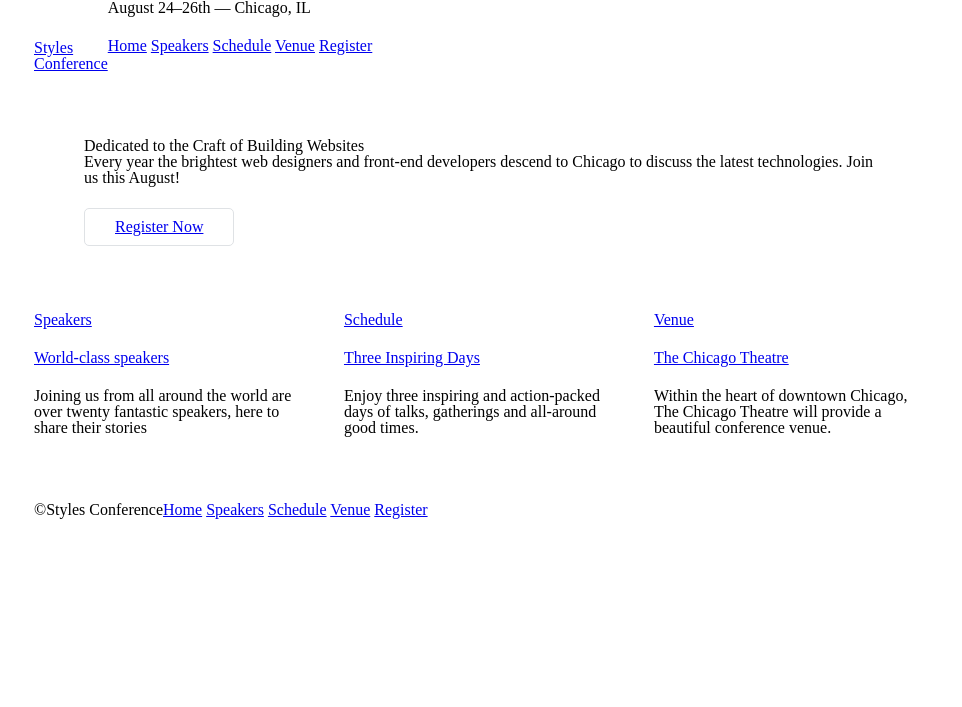
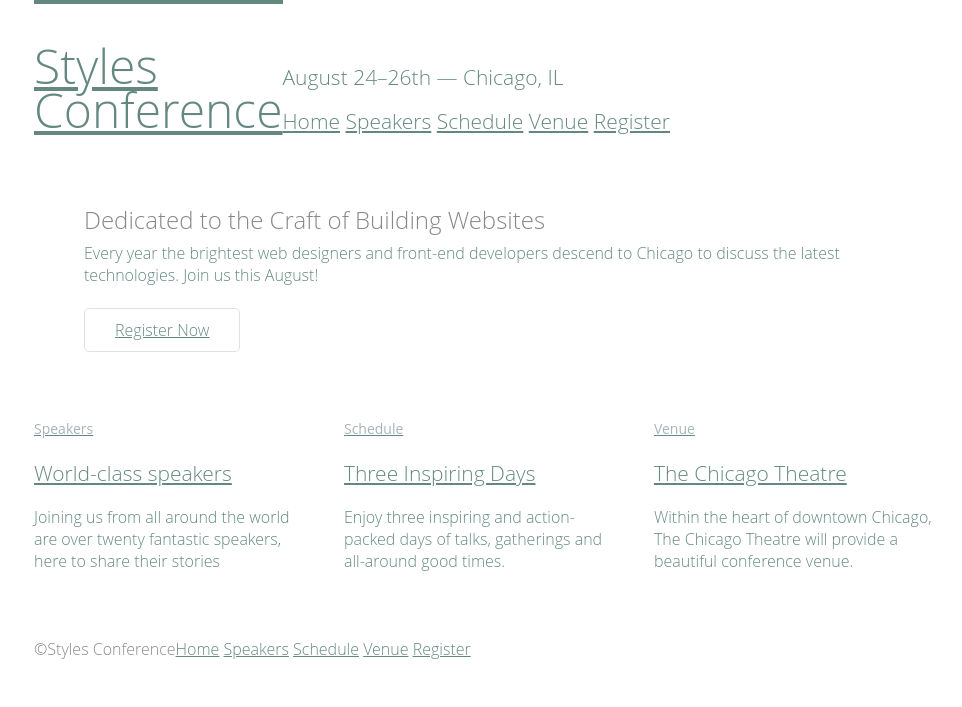
Before and after one commit to inigotorres/html_and_css, a plain HTML site: page StylesConference/index.html in a window 1280 px wide. Shown: the whole page, without its empty margins (156-1118 px from the left). Drawn offline with Linux system fonts and the light colour scheme.

Commit message:
added colours and fonts

```diff
--- a/StylesConference/assets/stylesheets/main.css
+++ b/StylesConference/assets/stylesheets/main.css
@@ -106,13 +106,16 @@ table {
 }
 
 /*
- Styles ***********************************************
+ Organization ***********************************************
 */
 
 .logo {
   border-top: 4px solid #64880;
   padding: 40px 0 22px 0;
   float: left;
+  border-top: 4px solid #648880;
+  font-size: 48px;
+  line-height: 44px;
 }
 
 .hero {
@@ -121,6 +124,7 @@ table {
 
 h1, h3, h4, h5, p {
   margin-bottom: 22px;
+  color: #648880;
 }
 
 .primary-footer {
@@ -142,3 +146,54 @@ h1, h3, h4, h5, p {
   border: 1px solid #dfe2e5;
   padding: 10px 30px;
 }
+
+/*
+ Styles ******************************************************************
+*/
+
+body {
+  color: #888;
+  font: 300 16px/22px "open Sans", "Helvetica Neue", Helvetica, Arial, sans-serif;
+}
+
+h1 {
+  font-size: 36px;
+  line-height: 44px
+}
+
+h2 {
+  font-size: 24px;
+  line-height: 44px;
+}
+
+h3 {
+  font-size: 21px;
+}
+
+h4 {
+ font-size: 18px;
+}
+
+h5 {
+  color: #a9b2b9;
+  font-size: 14px;
+  font-weight: 400;
+}
+
+strong {
+  font-weight: 400;
+}
+cite, em {
+  font-style: italic;
+}
+
+a:hover {
+  color: #a9b2b9;
+}
+a {
+  color: #648880;
+}
+
+.tagline {
+  margin: 66px 0 22px 0;
+}
--- a/StylesConference/index.html
+++ b/StylesConference/index.html
@@ -11,7 +11,7 @@
       <h1 class="logo">
         <a href="index.html">Styles <br> Conference</a>
       </h1>
-      <h3>August 24&ndash;26th &mdash; Chicago, IL<h3>
+      <h3 class="tagline">August 24&ndash;26th &mdash; Chicago, IL<h3>
 
       <nav>
         <a href="index.html">Home</a>
```
